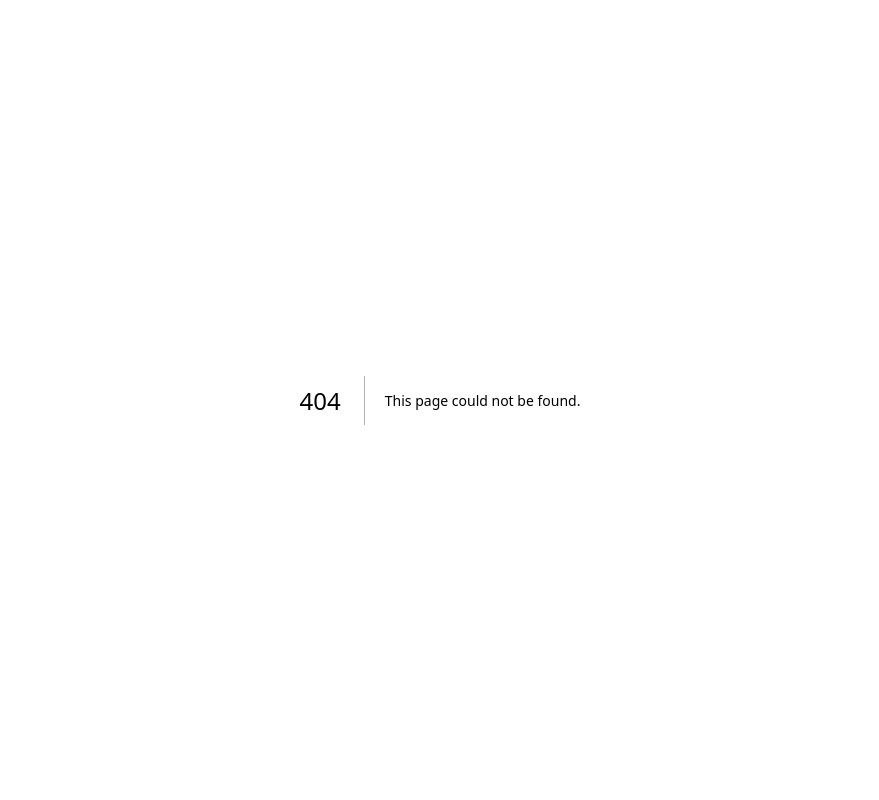
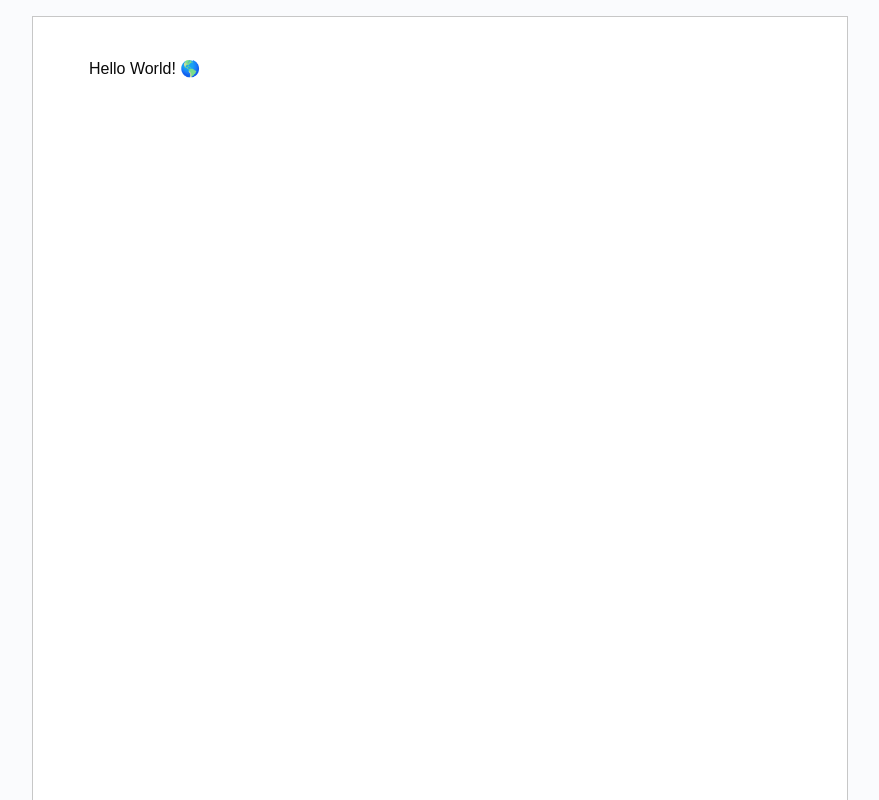
Before and after one commit to saeyesss/nextjs-docs, a Next.js app: page /documents/1 in a window 1280 px wide. Before the commit this address had no page. Shown: the top 800 px of the page, without its empty margins (200-1079 px from the left). Built offline with nearby package versions, Linux system fonts and the light colour scheme.

Commit message:
add tiptap

```diff
--- a/package.json
+++ b/package.json
@@ -37,6 +37,9 @@
     "@radix-ui/react-toggle": "^1.1.1",
     "@radix-ui/react-toggle-group": "^1.1.1",
     "@radix-ui/react-tooltip": "^1.1.6",
+    "@tiptap/pm": "^2.10.2",
+    "@tiptap/react": "^2.10.2",
+    "@tiptap/starter-kit": "^2.10.2",
     "class-variance-authority": "^0.7.1",
     "clsx": "^2.1.1",
     "cmdk": "^1.0.0",
--- /dev/null
+++ b/src/app/(auth)/layout.tsx
@@ -0,0 +1,9 @@
+interface AuthLayoutProps {
+  children: React.ReactNode;
+}
+
+const AuthLayout = ({ children }: AuthLayoutProps) => {
+  return <div>{children}</div>;
+};
+
+export default AuthLayout;
--- /dev/null
+++ b/src/app/(auth)/sign-in/page.tsx
@@ -0,0 +1,5 @@
+const SignInPage = () => {
+  return <div>SignInPage</div>;
+};
+
+export default SignInPage;
--- /dev/null
+++ b/src/app/documents/[documentId]/editor.tsx
@@ -0,0 +1,26 @@
+'use client';
+import { useEditor, EditorContent } from '@tiptap/react';
+import StarterKit from '@tiptap/starter-kit';
+
+const Editor = () => {
+  const editor = useEditor({
+    editorProps: {
+      attributes: {
+        style: 'padding-left: 56px; padding-right: 56px',
+        class:
+          'focus:outline-none bg-white border border-[#C7C7C7] flex flex-col min-h-[1054px] w-[816px] print:border-0 pt-10 pr-14 pb-10 cursor-text ',
+      },
+    },
+    extensions: [StarterKit],
+    content: '<p>Hello World! 🌎️</p>',
+  });
+  return (
+    <div className='size-full overflow-x-auto bg-[#FAFBFD] px-4 print:p-0 print:bg-white print:overflow-visible'>
+      <div className='flex min-w-max w-[816px] py-4 print:py-0 print:w-full justify-center mx-auto print:min-w-0'>
+        <EditorContent editor={editor} />
+      </div>
+    </div>
+  );
+};
+
+export default Editor;
--- /dev/null
+++ b/src/app/documents/[documentId]/page.tsx
@@ -0,0 +1,17 @@
+import Editor from './editor';
+
+interface DocumentIdPageProps {
+  params: Promise<{ documentId: string }>;
+}
+
+const DocumentIdPage = async ({ params }: DocumentIdPageProps) => {
+  const { documentId } = await params;
+
+  return (
+    <div className='min-h-screen bg-[#FAFBFD]'>
+      <Editor />
+    </div>
+  );
+};
+
+export default DocumentIdPage;
--- a/src/app/page.tsx
+++ b/src/app/page.tsx
@@ -1,5 +1,14 @@
+import Link from 'next/link';
+
 const Home = () => {
-  return <div className=''>Home</div>;
+  return (
+    <div className='flex min-h-screen items-center justify-center'>
+      Click{' '}
+      <Link href='documents/123'>
+        <span className='underline'> &nbsp; GO </span>
+      </Link>
+    </div>
+  );
 };
 
 export default Home;
```
Also changed, not shown: src/app/documents/page.tsx (added), 1 other file (tests, documents, lock files or other folders).
